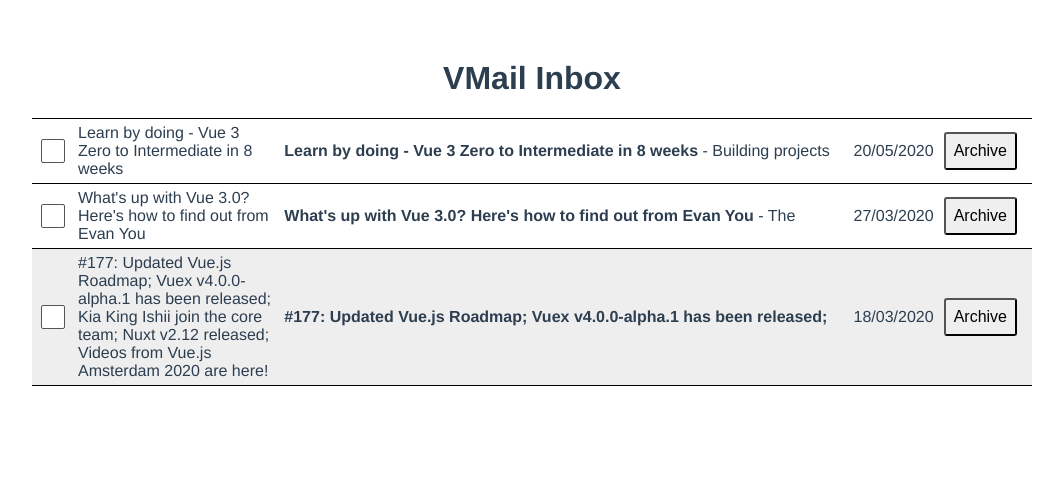
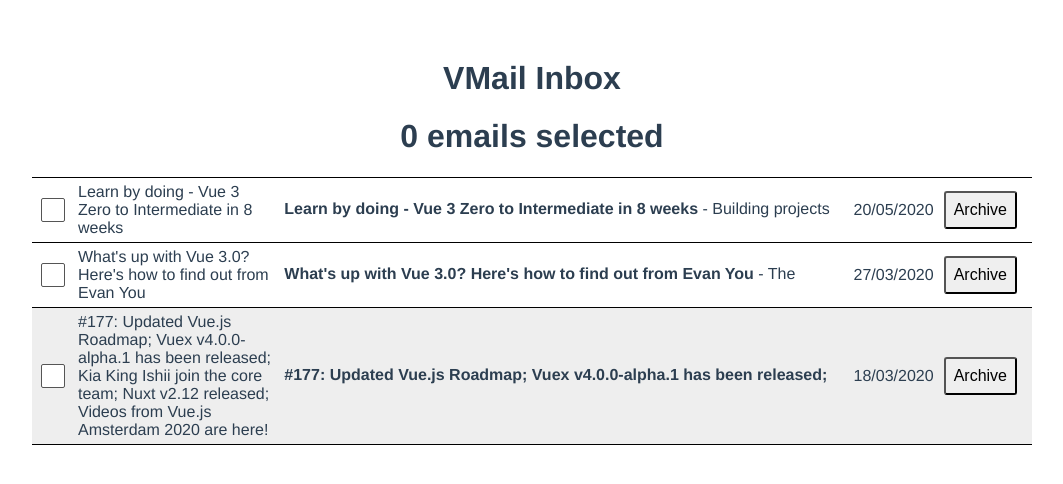
Before and after one commit to danilobml/vmail, a Vue app: page / in a window 1280 px wide. Shown: the top 484 px of the page, without its empty margins (108-1171 px from the left). Built offline with nearby package versions, Linux system fonts and the light colour scheme; data requests are answered from the project's data file.

Commit message:
checkbox selection

```diff
--- a/src/components/MailTable.vue
+++ b/src/components/MailTable.vue
@@ -1,14 +1,18 @@
 <template>
+  <h1>{{ emailSelection.emails.size }} emails selected</h1>
   <table class="mail-table">
     <tbody>
-      <tr v-for="email in unarchivedEmails" :key="email.id" :class="['clickable', email.read ? 'read' : '']"
-        @click="openEmail(email)">
-        <td><input type="checkbox" /></td>
-        <td>{{ email.subject }}</td>
-        <td>
+      <tr v-for="email in unarchivedEmails" :key="email.id" :class="['clickable', email.read ? 'read' : '']">
+        <td><input
+            type="checkbox"
+            @click="emailSelection.toggle(email)"
+            :selected="emailSelection.emails.has(email)"
+          /></td>
+        <td @click="openEmail(email)">{{ email.subject }}</td>
+        <td @click="openEmail(email)">
           <p><strong>{{ email.subject }}</strong> - {{ email.body }}</p>
         </td>
-        <td>{{ format(new Date(email.sentAt), "dd/MM/yyyy") }}</td>
+        <td @click="openEmail(email)">{{ format(new Date(email.sentAt), "dd/MM/yyyy") }}</td>
         <td><button @click="archiveEmail(email)">Archive</button></td>
       </tr>
     </tbody>
@@ -21,7 +25,7 @@
 <script>
 import { format } from 'date-fns'
 import axios from 'axios'
-import { ref } from 'vue'
+import { ref, reactive } from 'vue'
 import MailView from './MailView.vue'
 import ModalView from './ModalView.vue'
 import updateEmail from '../helpers/updateEmail'
@@ -33,11 +37,24 @@
     emails = ref(emails)
     const openedEmail = ref(null)
 
+    const selected = reactive(new Set())
+    const emailSelection = {
+      emails: selected,
+      toggle(email) {
+        if (selected.has(email)) {
+          selected.delete(email)
+        } else {
+          selected.add(email)
+        }
+      }
+    }
+
     return {
       format,
       emails,
       openedEmail,
-      updateEmail
+      updateEmail,
+      emailSelection
     }
   },
   components: {
```
